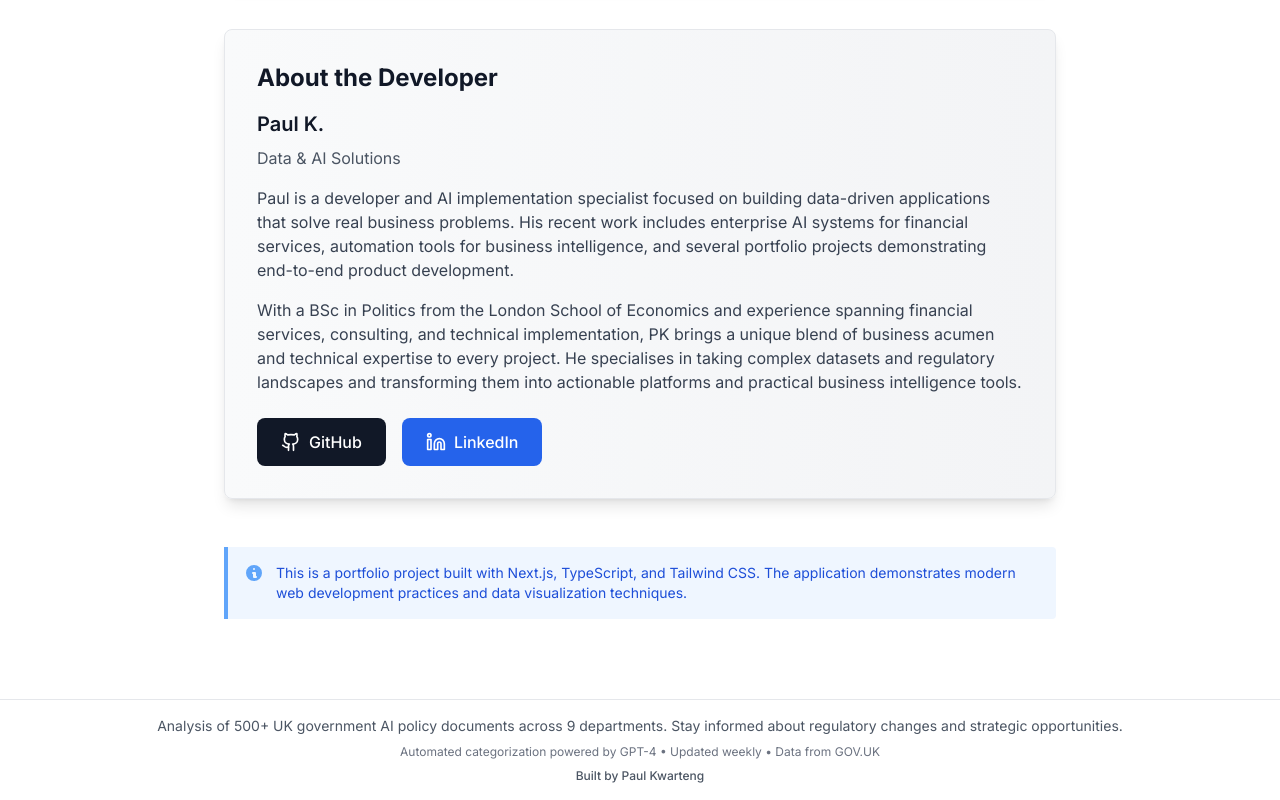
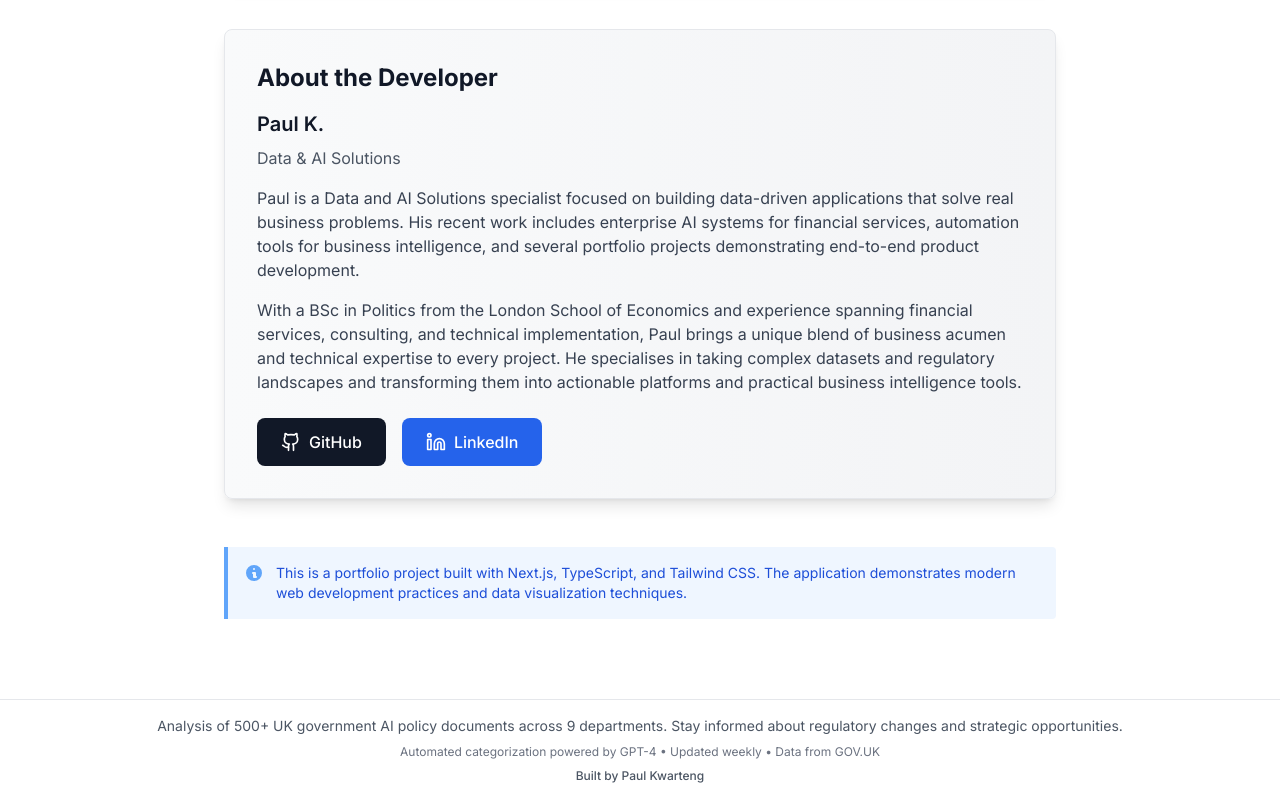
Before and after one commit to Boakye-20/uk-ai-policy-tracker-next, a Next.js app: page /about in a window 1280 px wide. Shown: the part 3019-3819 px from the top of the page. Built offline with nearby package versions, Linux system fonts and the light colour scheme.

Commit message:
chore: update about page developer bio

```diff
--- a/app/about/page.tsx
+++ b/app/about/page.tsx
@@ -205,11 +205,11 @@ export default function About() {
                     </p>
 
                     <p className="text-gray-700 mb-4">
-                        Paul is a developer and AI implementation specialist focused on building data-driven applications that solve real business problems. His recent work includes enterprise AI systems for financial services, automation tools for business intelligence, and several portfolio projects demonstrating end-to-end product development.
+                        Paul is a Data and AI Solutions specialist focused on building data-driven applications that solve real business problems. His recent work includes enterprise AI systems for financial services, automation tools for business intelligence, and several portfolio projects demonstrating end-to-end product development.
                     </p>
 
                     <p className="text-gray-700 mb-6">
-                        With a BSc in Politics from the London School of Economics and experience spanning financial services, consulting, and technical implementation, PK brings a unique blend of business acumen and technical expertise to every project. He specialises in taking complex datasets and regulatory landscapes and transforming them into actionable platforms and practical business intelligence tools.
+                        With a BSc in Politics from the London School of Economics and experience spanning financial services, consulting, and technical implementation, Paul brings a unique blend of business acumen and technical expertise to every project. He specialises in taking complex datasets and regulatory landscapes and transforming them into actionable platforms and practical business intelligence tools.
                     </p>
                 </div>
 
```
